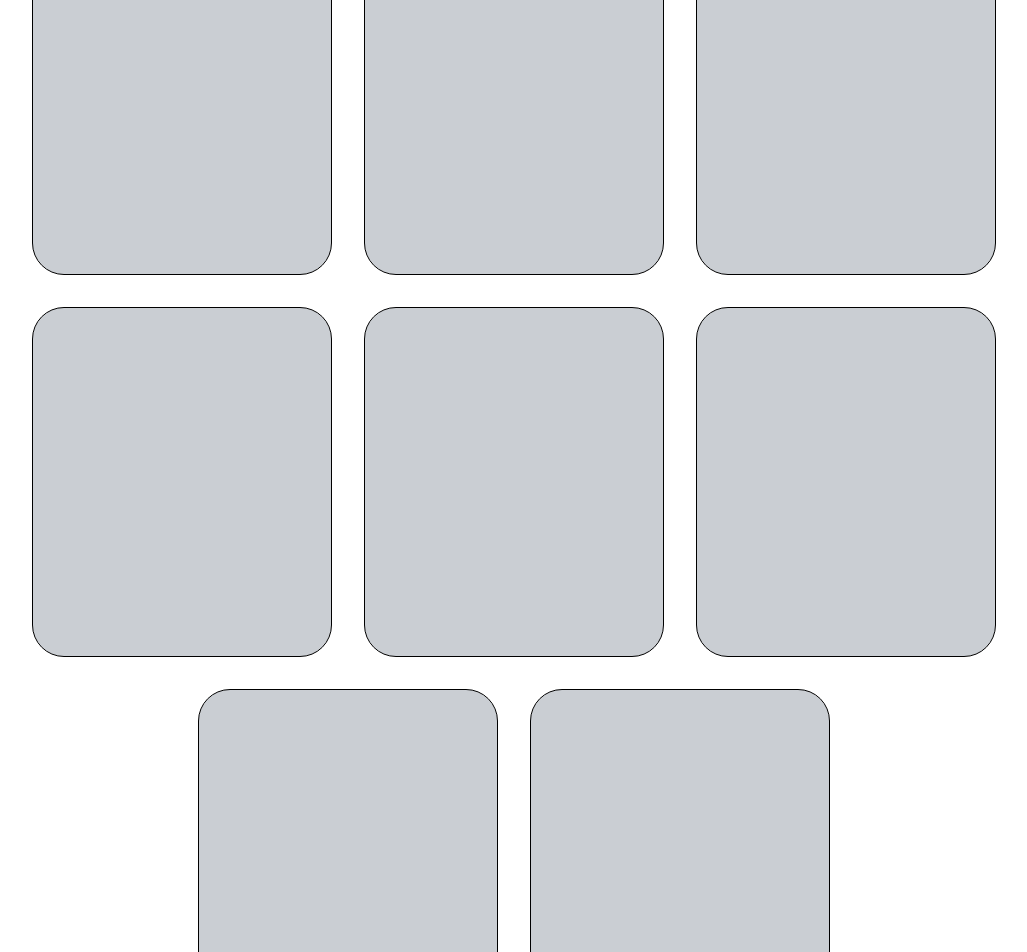
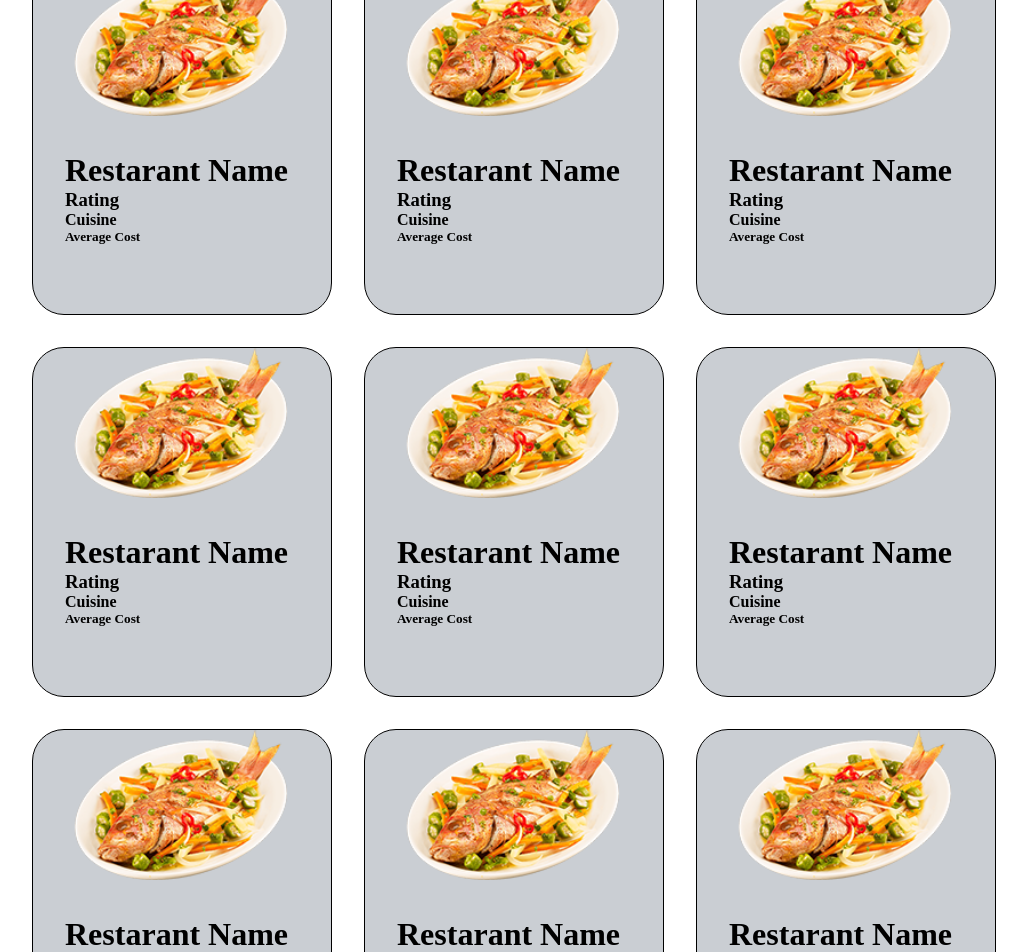
Before and after one commit to ameya-6964/Namaste-React, a React (Vite) app in the folder Episode-4-Talk-Is-Cheap-Show-Me-The-Code/Lecture-Tasks/: page / in a window 1280 px wide. Shown: the part 260-1212 px from the top of the page, without its empty margins (126-1153 px from the left). Built offline with nearby package versions, Linux system fonts and the light colour scheme; a web font is replaced by a local one.

Commit message:
Designed Card Component And Fixed Some CSS

```diff
--- a/Episode-4-Talk-Is-Cheap-Show-Me-The-Code/Lecture-Tasks/src/App.css
+++ b/Episode-4-Talk-Is-Cheap-Show-Me-The-Code/Lecture-Tasks/src/App.css
@@ -45,8 +45,8 @@
 }
 
 .body {
-  width: 100vw;
-  height: 90vh;
+  width: 100%;
+  height: 100vh;
   display: flex;
   justify-content: center;
   align-items: center;
@@ -55,6 +55,8 @@
 .container {
   width: 80%;
   height: 80vh;
+  margin-left: auto;
+  margin-right: auto;
   display: flex;
   justify-content: center;
   align-items: center;
@@ -153,3 +155,18 @@
 .reset:hover {
   background-color: #ef3737; /* Adjust hover background color */
 }
+
+.card img {
+  width: 100%;
+  height: 150px;
+  object-fit: cover;
+  border-radius: 3rem;
+}
+
+.card--items {
+  display: flex;
+  flex-direction: column;
+  justify-content: center;
+  align-items: start;
+  padding: 2rem;
+}
--- a/Episode-4-Talk-Is-Cheap-Show-Me-The-Code/Lecture-Tasks/src/components/Body.jsx
+++ b/Episode-4-Talk-Is-Cheap-Show-Me-The-Code/Lecture-Tasks/src/components/Body.jsx
@@ -1,3 +1,5 @@
+import RestaurantCard from "./RestaurantCard";
+
 const Body = () => {
   return (
     <div>
@@ -16,14 +18,18 @@ const Body = () => {
       </div>
       <div className="body">
         <div className="container">
-          <div className="card"></div>
-          <div className="card"></div>
-          <div className="card"></div>
-          <div className="card"></div>
-          <div className="card"></div>
-          <div className="card"></div>
-          <div className="card"></div>
-          <div className="card"></div>
+          <RestaurantCard />
+          <RestaurantCard />
+          <RestaurantCard />
+          <RestaurantCard />
+          <RestaurantCard />
+          <RestaurantCard />
+          <RestaurantCard />
+          <RestaurantCard />
+          <RestaurantCard />
+          <RestaurantCard />
+          <RestaurantCard />
+          <RestaurantCard />
         </div>
       </div>
     </div>
--- /dev/null
+++ b/Episode-4-Talk-Is-Cheap-Show-Me-The-Code/Lecture-Tasks/src/components/RestaurantCard.jsx
@@ -0,0 +1,17 @@
+import dummyImage from "../assets/images/popular/items/fish.png";
+
+const RestaurantCard = () => {
+  return (
+    <div className="card">
+      <img src={dummyImage} alt="" />
+      <div className="card--items">
+        <h1>Restarant Name</h1>
+        <h3>Rating</h3>
+        <h4>Cuisine</h4>
+        <h5>Average Cost</h5>
+      </div>
+    </div>
+  );
+};
+
+export default RestaurantCard;
```
